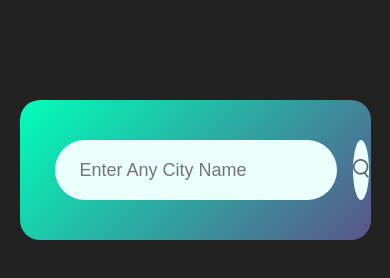
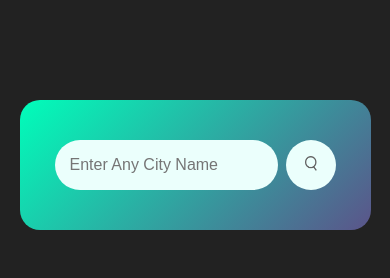
Before and after one commit to jisanahamed09205/Weather-App, a plain HTML site: page index.html in a window 390 px wide. Drawn offline with Linux system fonts and the light colour scheme.

Commit message:
responsive for all devices and when search any city name when show the result automatically clear the search input box

```diff
--- a/index.html
+++ b/index.html
@@ -89,9 +89,9 @@
 
 
         }
-        // searchBtn.addEventListener("click", () => {
-        //     checkWeather(searchBox.value);
-        // })
+        searchBtn.addEventListener("click", () => {
+             checkWeather(searchBox.value);
+         })
 
         // Add event listener for the Enter key press
         searchBox.addEventListener("keydown", (event) => {
--- a/style.css
+++ b/style.css
@@ -22,6 +22,7 @@ body{
     display: flex;
     align-items: center;
     justify-content: space-between;
+    flex-wrap: nowrap; /* Ensure elements don't wrap */
 }
 .search input{
     border: 0;
@@ -34,6 +35,7 @@ body{
     flex: 1;
     margin-right: 16px;
     font-size: 18px;
+    min-width: 0; /* Ensures the input can shrink */
 }
 .search button{
     border: 0;
@@ -43,6 +45,7 @@ body{
     width: 60px;
     height: 60px;
     cursor: pointer;
+    flex-shrink: 0; /* Prevents button from shrinking */
 }
 .search button img{
     width: 16px;
@@ -92,3 +95,23 @@ body{
     color: red;
     display: none;
 }
+
+
+
+/* Responsive Design */
+@media (max-width: 600px) {
+    .search input{
+        padding: 10px 15px; /* Adjust padding */
+        height: 50px; /* Adjust height */
+        font-size: 16px; /* Adjust font size */
+        margin-right: 8px; /* Reduce margin-right */
+    }
+    .search button{
+        width: 50px; /* Adjust width */
+        height: 50px; /* Adjust height */
+        border-radius: 25px; /* Adjust border-radius */
+    }
+    .search button img{
+        width: 12px; /* Adjust image size */
+    }
+}
```
